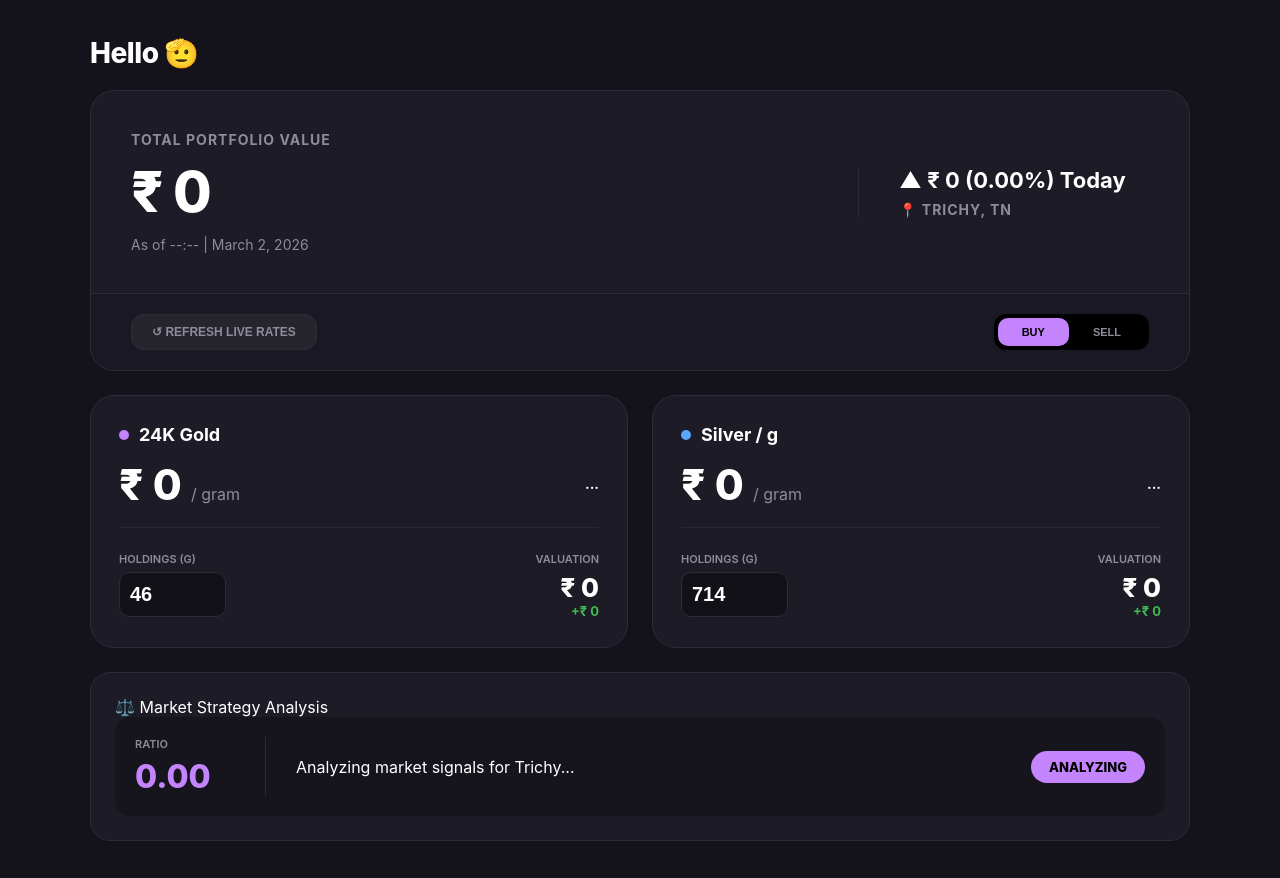
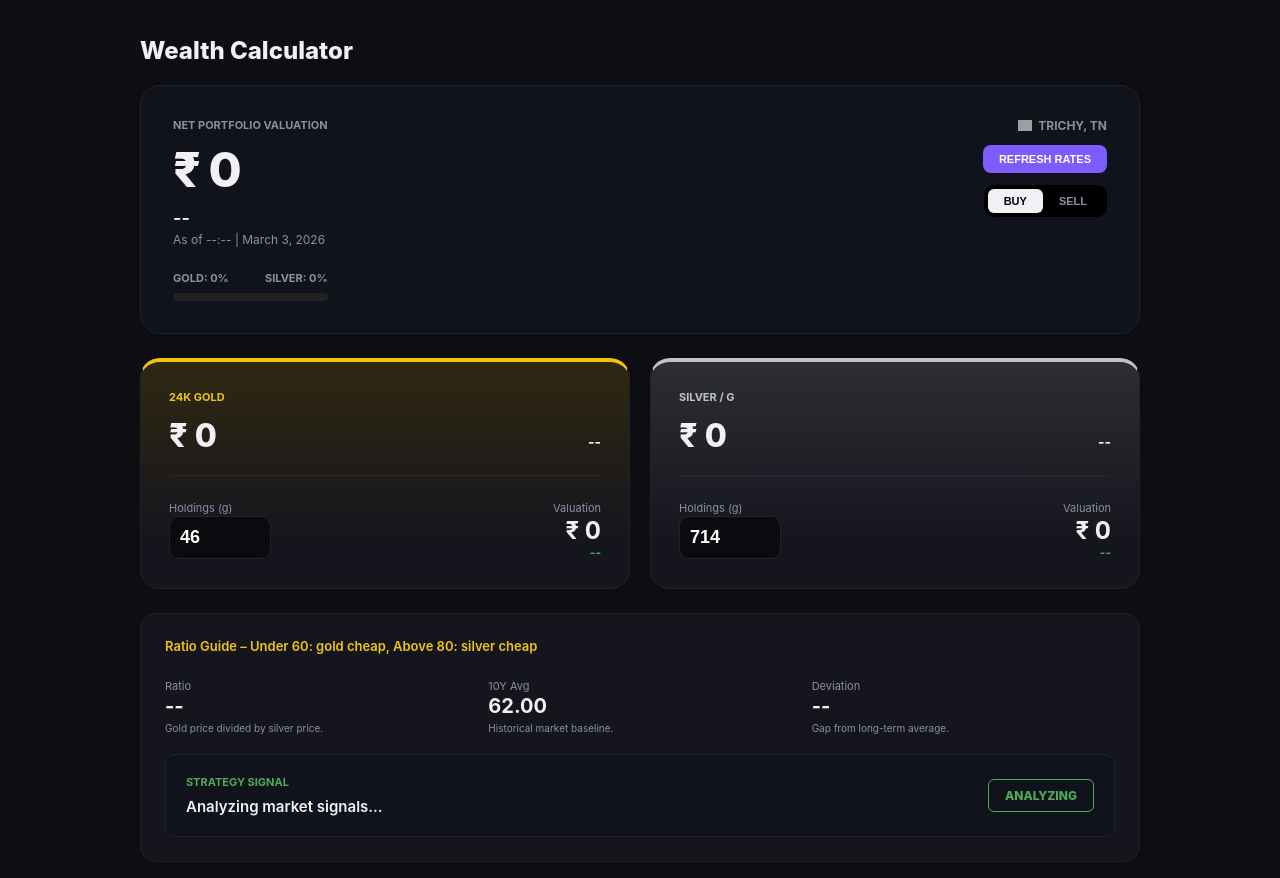
Before and after one commit to hasanazeerkhan/portfoliotracker, a website: page index.html in a window 1280 px wide. Before the commit the page ends 857 px from the top, so only its background shows below. Drawn offline with Linux system fonts and the light colour scheme; no server answers; grey boxes are pictures that could not be loaded.

Commit message:
feat: color changing functionality and new features

```diff
--- a/index.html
+++ b/index.html
@@ -3,157 +3,149 @@
 <head>
     <meta charset="UTF-8">
     <meta name="viewport" content="width=device-width, initial-scale=1.0">
-    <link rel="icon" type="image/png" href="favicon.png">
-    <title>Portfolio Tracker | Gold & Silver</title>
+    <title>Portfolio Tracker | Analytical Signal Engine</title>
     <style>
         :root {
-            --bg: #14121a; --card: #1d1b26; --border: #2d2b38;
-            --gold: #c384fd; --silver: #58a6ff; --white: #ffffff;
-            --text-dim: #8e8c9a; --val-grad: linear-gradient(90deg, #232235 0%, #1c1a2b 100%);
-            --up: #3fb950; --down: #f85149;
+            --bg: #0d0d12; --card: #15151e; --border: #22222e;
+            --gold-fill: rgba(241, 196, 15, 0.15); --gold-border: #f1c40f;
+            --silver-fill: rgba(189, 195, 199, 0.18); --silver-border: #bdc3c7;
+            --white: #f0f0f5; --text-dim: #8a8fa3; --accent: #7c5cfc;
+            --gain: #4daa57; --loss: #e05a5a;
         }
         body { background: var(--bg); color: var(--white); font-family: 'Inter', sans-serif; padding: 16px; margin: 0; }
-        .container { max-width: 1100px; margin: auto; }
+        .container { max-width: 1000px; margin: auto; }
 
         header { padding: 20px 0; }
-        .site-name { font-weight: 800; font-size: 28px; color: var(--white); letter-spacing: -0.5px; }
+        .site-name { font-weight: 800; font-size: 24px; color: var(--white); }
 
-        /* Portfolio Card - Styled exactly as image_17765a.png */
         .portfolio-card {
-            background: #1d1b26; border: 1px solid var(--border); border-radius: 24px;
-            padding: 0; margin-bottom: 24px; overflow: hidden;
+            background: #11131c; border: 1px solid var(--border); border-radius: 20px;
+            padding: 32px; margin-bottom: 24px; position: relative;
         }
-        .p-card-main {
-            display: flex; padding: 40px; justify-content: space-between; align-items: center;
-            border-bottom: 1px solid var(--border);
-        }
-        .p-label { font-size: 14px; font-weight: 700; color: var(--text-dim); text-transform: uppercase; letter-spacing: 1px; }
-        .p-val { font-size: 56px; font-weight: 800; margin: 10px 0; letter-spacing: -1.5px; }
-        .p-timestamp { font-size: 14px; color: var(--text-dim); }
+        .p-card-main { display: flex; justify-content: space-between; align-items: flex-start; }
+        .p-val { font-size: 48px; font-weight: 800; margin: 8px 0; letter-spacing: -1.5px; }
+        .daily-line { font-size: 18px; font-weight: 600; margin-top: 8px; }
 
-        .p-right { text-align: left; border-left: 1px solid var(--border); padding-left: 40px; min-width: 250px; }
-        .shift-large { font-size: 22px; font-weight: 700; }
+        .alloc-section { margin-top: 24px; }
+        .alloc-header { display: flex; justify-content: space-between; font-size: 11px; color: var(--text-dim); text-transform: uppercase; font-weight: 700; margin-bottom: 8px; }
+        .alloc-bar { display: flex; height: 8px; background: #222; border-radius: 4px; overflow: hidden; }
+        .bar-gold { background: var(--gold-border); transition: width 0.4s ease; }
+        .bar-silver { background: var(--silver-border); transition: width 0.4s ease; }
 
-        .p-card-actions { display: flex; justify-content: space-between; padding: 20px 40px; background: rgba(0,0,0,0.1); align-items: center; }
-        .action-btn-outline {
-            background: rgba(255,255,255,0.05); border: 1px solid var(--border); color: var(--text-dim);
-            padding: 10px 20px; border-radius: 12px; cursor: pointer; font-weight: 600; font-size: 12px;
-            display: flex; align-items: center; gap: 8px; text-transform: uppercase;
-        }
-        .toggle-group { display: flex; background: #000; padding: 4px; border-radius: 12px; }
-        .toggle-btn { background: transparent; border: none; color: var(--text-dim); padding: 8px 24px; border-radius: 10px; cursor: pointer; font-weight: 700; font-size: 11px; }
-        .toggle-btn.active { background: var(--gold); color: #000; }
+        .header-controls { position: absolute; top: 32px; right: 32px; display: flex; flex-direction: column; align-items: flex-end; gap: 12px; }
+        .map-pin { width: 14px; height: 14px; background: url('https://upload.wikimedia.org/wikipedia/commons/3/39/Google_Maps_icon_%282015-2020%29.svg') no-repeat center; background-size: contain; display: inline-block; vertical-align: middle; }
+        .loc-badge { font-size: 12px; color: var(--text-dim); font-weight: 700; display: flex; align-items: center; gap: 6px; }
 
-        /* Assets Grid */
-        .grid { display: grid; grid-template-columns: repeat(auto-fit, minmax(400px, 1fr)); gap: 24px; }
-        .asset-card { background: var(--card); border: 1px solid var(--border); border-radius: 24px; padding: 28px; }
-        .asset-header { display: flex; align-items: center; gap: 10px; font-weight: 700; font-size: 18px; margin-bottom: 14px; }
-        .dot { width: 10px; height: 10px; border-radius: 50%; }
-        .price-big { font-size: 42px; font-weight: 800; margin: 0; }
-        .unit { font-size: 16px; color: var(--text-dim); font-weight: 400; }
-        .mkt-move { font-size: 14px; font-weight: 700; text-align: right; margin-top: -35px; }
+        .refresh-btn { background: var(--accent); color: #fff; border: none; padding: 8px 16px; border-radius: 8px; font-weight: 800; cursor: pointer; font-size: 11px; text-transform: uppercase; }
+        .toggle-group { display: flex; background: #000; padding: 4px; border-radius: 10px; }
+        .btn-toggle { background: transparent; border: none; color: var(--text-dim); padding: 6px 16px; border-radius: 6px; cursor: pointer; font-size: 11px; font-weight: 800; }
+        .btn-toggle.active { background: var(--white); color: #000; }
 
-        .card-footer { display: flex; justify-content: space-between; padding-top: 24px; border-top: 1px solid #2a2835; margin-top: 35px; }
-        .f-label { font-size: 11px; color: var(--text-dim); text-transform: uppercase; font-weight: 600; margin-bottom: 6px; }
-        .f-val { font-size: 26px; font-weight: 800; }
-        .holdings-input { background: #121118; border: 1px solid var(--border); color: #fff; padding: 10px; border-radius: 10px; width: 85px; font-size: 20px; font-weight: 800; }
+        .grid { display: grid; grid-template-columns: repeat(auto-fit, minmax(400px, 1fr)); gap: 20px; }
+        .asset-card { border-radius: 20px; padding: 28px; border: 1px solid var(--border); position: relative; }
+        .asset-card.gold { background: linear-gradient(180deg, var(--gold-fill) 0%, var(--card) 80%); border-top: 4px solid var(--gold-border); }
+        .asset-card.silver { background: linear-gradient(180deg, var(--silver-fill) 0%, var(--card) 80%); border-top: 4px solid var(--silver-border); }
 
-        /* Strategy Section */
-        .strategy-box { background: var(--card); border: 1px solid var(--border); border-radius: 20px; padding: 24px; margin-top: 24px; }
-        .strat-ui { display: flex; align-items: center; background: rgba(0,0,0,0.25); border-radius: 16px; padding: 20px; }
-        .ratio-col { border-right: 1px solid var(--border); padding-right: 30px; min-width: 100px; }
-        .advice-col { flex: 1; padding-left: 30px; display: flex; align-items: center; justify-content: space-between; gap: 20px; }
-        .advice-badge { background: var(--gold); color: #000; padding: 8px 18px; border-radius: 100px; font-size: 13px; font-weight: 800; }
+        .price-big { font-size: 32px; font-weight: 800; }
+        .card-footer { display: flex; justify-content: space-between; padding-top: 20px; border-top: 1px solid rgba(255,255,255,0.05); margin-top: 20px; }
+        .holdings-input { background: rgba(0,0,0,0.5); border: 1px solid var(--border); color: #fff; padding: 10px; border-radius: 10px; width: 80px; font-size: 18px; font-weight: 800; outline: none; }
 
-        .gain { color: var(--up); } .loss { color: var(--down); }
+        .strategy-box { background: var(--card); border: 1px solid var(--border); border-radius: 16px; padding: 24px; margin-top: 24px; }
+        .strat-intro { font-size: 13px; color: var(--gold-border); margin-bottom: 20px; font-weight: 600; }
+        .strat-grid { display: grid; grid-template-columns: repeat(3, 1fr); gap: 20px; margin-bottom: 20px; }
+        .strat-val { font-size: 20px; font-weight: 700; }
+        .strat-sub { font-size: 10px; color: var(--text-dim); margin-top: 4px; display: block; line-height: 1.2; }
 
-        /* Mobile Viewport Fixes */
+        .signal-panel { background: #11131c; border: 1px solid var(--border); padding: 20px; border-radius: 10px; display: flex; justify-content: space-between; align-items: center; }
+        .signal-badge { border: 1px solid var(--gain); color: var(--gain); padding: 8px 16px; border-radius: 6px; font-weight: 800; font-size: 12px; }
+
+        .gain { color: var(--gain); } .loss { color: var(--loss); }
+
         @media (max-width: 768px) {
-            .p-card-main { flex-direction: column; align-items: flex-start; gap: 30px; padding: 24px; }
-            .p-right { border-left: none; padding-left: 0; border-top: 1px solid var(--border); padding-top: 20px; width: 100%; }
-            .p-val { font-size: 42px; }
-            .p-card-actions { padding: 15px 24px; flex-direction: column; gap: 20px; }
-            .action-btn-outline { width: 100%; justify-content: center; }
-            .grid { grid-template-columns: 1fr; }
-            .strat-ui { flex-direction: column; align-items: flex-start; gap: 20px; }
-            .ratio-col { border-right: none; padding-right: 0; border-bottom: 1px solid var(--border); padding-bottom: 15px; width: 100%; }
-            .advice-col { padding-left: 0; flex-direction: column; align-items: flex-start; }
+            .p-card-main { flex-direction: column; }
+            .header-controls { position: static; flex-direction: row; justify-content: space-between; width: 100%; margin-top: 20px; }
+            .grid, .strat-grid { grid-template-columns: 1fr; }
+            .signal-panel { flex-direction: column; align-items: flex-start; gap: 15px; }
         }
     </style>
 </head>
 <body>
 
 <div class="container">
-    <header><div class="site-name">Hello 🫡</div></header>
+    <header><div class="site-name">Wealth Calculator</div></header>
 
     <div class="portfolio-card">
         <div class="p-card-main">
             <div class="p-left">
-                <div class="p-label">Total Portfolio Value</div>
-                <div class="p-val" id="total-val">₹ 0</div>
-                <div class="p-timestamp" id="p-time">As of --:-- | March 2, 2026</div>
+                <div style="font-size: 11px; font-weight: 700; color: var(--text-dim); text-transform: uppercase;">Net Portfolio Valuation</div>
+                <div id="total-val" class="p-val">₹ 0</div>
+                <div id="daily-line" class="daily-line">--</div>
+                <div id="p-time" style="font-size:12px; color:var(--text-dim); margin-top:4px;">As of --:-- | March 3, 2026</div>
+
+                <div class="alloc-section">
+                    <div class="alloc-header">
+                        <span>Gold: <span id="g-perc">0%</span></span>
+                        <span>Silver: <span id="s-perc">0%</span></span>
+                    </div>
+                    <div class="alloc-bar">
+                        <div id="g-bar" class="bar-gold" style="width: 0%"></div>
+                        <div id="s-bar" class="bar-silver" style="width: 0%"></div>
+                    </div>
+                </div>
             </div>
-            <div class="p-right">
-                <div id="total-shift-val" class="shift-large">▲ ₹ 0 (0.00%) Today</div>
-                <div class="p-label" style="margin-top:8px;">📍 Trichy, TN</div>
-            </div>
-        </div>
-        <div class="p-card-actions">
-            <button class="action-btn-outline" onclick="refresh()">↺ Refresh Live Rates</button>
-            <div class="toggle-group">
-                <button id="btn-buy" class="toggle-btn active" onclick="setMode('buy')">BUY</button>
-                <button id="btn-sell" class="toggle-btn" onclick="setMode('sell')">SELL</button>
+            <div class="header-controls">
+                <div class="loc-badge"><span class="map-pin"></span> TRICHY, TN</div>
+                <button class="refresh-btn" onclick="refresh()">Refresh Rates</button>
+                <div class="toggle-group">
+                    <button id="btn-buy" class="btn-toggle active" onclick="setMode('buy')">BUY</button>
+                    <button id="btn-sell" class="btn-toggle" onclick="setMode('sell')">SELL</button>
+                </div>
             </div>
         </div>
     </div>
 
     <div class="grid">
-        <div class="asset-card">
-            <div class="asset-header"><span class="dot" style="background:var(--gold)"></span> 24K Gold</div>
-            <div class="price-big" id="gp">₹ 0 <span class="unit">/ gram</span></div>
-            <div id="gm" class="mkt-move">...</div>
+        <div class="asset-card gold">
+            <div style="font-size: 11px; font-weight: 700; color: var(--gold-border); text-transform: uppercase; margin-bottom: 12px;">24K GOLD</div>
+            <div style="display:flex; justify-content:space-between; align-items:baseline;">
+                <div id="gp" class="price-big">₹ 0</div>
+                <div id="gm" style="font-size:14px; font-weight:700;">--</div>
+            </div>
             <div class="card-footer">
-                <div><div class="f-label">Holdings (g)</div><input type="number" id="gw" class="holdings-input" oninput="calc()"></div>
-                <div style="text-align: right;"><div class="f-label">Valuation</div><div id="gv" class="f-val">₹ 0</div><div id="gs" class="gain" style="font-size:13px; font-weight:700;">+₹ 0</div></div>
+                <div><label style="font-size: 11px; color: var(--text-dim);">Holdings (g)</label><br><input type="number" id="gw" class="holdings-input" oninput="calc()"></div>
+                <div style="text-align: right;"><label style="font-size: 11px; color: var(--text-dim);">Valuation</label><div id="gv" style="font-size:24px; font-weight:700;">₹ 0</div><div id="gs" class="gain" style="font-size:12px; font-weight:700;">--</div></div>
             </div>
         </div>
-        <div class="asset-card">
-            <div class="asset-header"><span class="dot" style="background:var(--silver)"></span> Silver / g</div>
-            <div class="price-big" id="sp">₹ 0 <span class="unit">/ gram</span></div>
-            <div id="sm" class="mkt-move">...</div>
+        <div class="asset-card silver">
+            <div style="font-size: 11px; font-weight: 700; color: var(--silver-border); text-transform: uppercase; margin-bottom: 12px;">SILVER / G</div>
+            <div style="display:flex; justify-content:space-between; align-items:baseline;">
+                <div id="sp" class="price-big">₹ 0</div>
+                <div id="sm" style="font-size:14px; font-weight:700;">--</div>
+            </div>
             <div class="card-footer">
-                <div><div class="f-label">Holdings (g)</div><input type="number" id="sw" class="holdings-input" oninput="calc()"></div>
-                <div style="text-align: right;"><div class="f-label">Valuation</div><div id="sv" class="f-val">₹ 0</div><div id="ss" class="gain" style="font-size:13px; font-weight:700;">+₹ 0</div></div>
+                <div><label style="font-size: 11px; color: var(--text-dim);">Holdings (g)</label><br><input type="number" id="sw" class="holdings-input" oninput="calc()"></div>
+                <div style="text-align: right;"><label style="font-size: 11px; color: var(--text-dim);">Valuation</label><div id="sv" style="font-size:24px; font-weight:700;">₹ 0</div><div id="ss" class="gain" style="font-size:12px; font-weight:700;">--</div></div>
             </div>
         </div>
     </div>
 
     <div class="strategy-box">
-        <div class="strat-title">⚖️ Market Strategy Analysis</div>
-        <div class="strat-ui">
-            <div class="ratio-col">
-                <div class="f-label">Ratio</div>
-                <div id="r-val" style="font-size: 32px; font-weight: 800; color: var(--gold);">0.00</div>
-            </div>
-            <div class="advice-col">
-                <div id="advice-text" class="advice-text">Analyzing market signals for Trichy...</div>
-                <div id="advice-tag" class="advice-badge">ANALYZING</div>
-            </div>
+        <div class="strat-intro">Ratio Guide – Under 60: gold cheap, Above 80: silver cheap</div>
+        <div class="strat-grid">
+            <div><span style="font-size: 11px; color: var(--text-dim);">Ratio</span><div id="r-val" class="strat-val">--</div><span class="strat-sub">Gold price divided by silver price.</span></div>
+            <div><span style="font-size: 11px; color: var(--text-dim);">10Y Avg</span><div class="strat-val">62.00</div><span class="strat-sub">Historical market baseline.</span></div>
+            <div><span style="font-size: 11px; color: var(--text-dim);">Deviation</span><div id="r-dev" class="strat-val">--</div><span class="strat-sub">Gap from long-term average.</span></div>
+        </div>
+        <div class="signal-panel">
+            <div style="flex:1;"><div style="font-size: 11px; font-weight: 700; color: var(--gain);">STRATEGY SIGNAL</div><div id="advice-text" style="font-size:15px; margin-top:8px; font-weight:600;">Analyzing market signals...</div></div>
+            <div id="advice-badge" class="signal-badge">ANALYZING</div>
         </div>
     </div>
 </div>
 
 <script>
     let d = null; let mode = 'buy';
-
-    // Indian Lakhs Formatting
-    const fmtIn = (num) => {
-        return num.toLocaleString('en-IN', {
-            maximumFractionDigits: 0,
-            style: 'currency',
-            currency: 'INR'
-        }).replace('₹', '₹ ');
-    };
+    const fmt = (n) => n.toLocaleString('en-IN', { style: 'currency', currency: 'INR', maximumFractionDigits: 0 }).replace('₹', '₹ ');
 
     window.onload = () => {
         document.getElementById('gw').value = localStorage.getItem('gw') || '46';
@@ -165,25 +157,20 @@
         mode = m;
         document.getElementById('btn-buy').classList.toggle('active', m === 'buy');
         document.getElementById('btn-sell').classList.toggle('active', m === 'sell');
-        calc();
+        calc(); // Recalculate valuations immediately when mode changes
     }
 
     async function refresh() {
         try {
             const res = await fetch('/.netlify/functions/rates');
             d = await res.json();
-            document.getElementById('r-val').innerText = d.ratio;
-            document.getElementById('advice-tag').innerText = d.strategy.advice;
+            document.getElementById('r-val').innerText = d.ratio.current;
+            document.getElementById('r-dev').innerText = d.ratio.deviation + '%';
+            document.getElementById('r-dev').className = `strat-val ${d.ratio.deviation < 0 ? 'gain' : 'loss'}`;
+            document.getElementById('advice-badge').innerText = d.strategy.advice;
             document.getElementById('advice-text').innerText = d.strategy.explanation;
-            fmtMkt('gm', d.gold.change); fmtMkt('sm', d.silver.change);
             calc();
-        } catch (e) { console.error("Refresh failed"); }
-    }
-
-    function fmtMkt(id, v) {
-        const el = document.getElementById(id); const s = v >= 0 ? '+' : '-';
-        el.className = `mkt-move ${v >= 0 ? 'gain' : 'loss'}`;
-        el.innerText = `${s}₹ ${Math.abs(v)} /g`;
+        } catch (e) { console.error("Refresh Error"); }
     }
 
     function calc() {
@@ -192,39 +179,60 @@
         const sw = parseFloat(document.getElementById('sw').value) || 0;
         localStorage.setItem('gw', gw); localStorage.setItem('sw', sw);
 
-        const gp = mode === 'buy' ? d.gold.buy : d.gold.sell;
-        const sp = mode === 'buy' ? d.silver.buy : d.silver.sell;
+        // Correct Price Selection based on Mode
+        const gp = mode === 'buy' ? d.gold.price : (d.gold.price * 0.97);
+        const sp = mode === 'buy' ? d.silver.price : (d.silver.price * 0.97);
 
-        document.getElementById('gp').innerHTML = `${fmtIn(gp)} <span class="unit">/ gram</span>`;
-        document.getElementById('sp').innerHTML = `${fmtIn(sp)} <span class="unit">/ gram</span>`;
+        const gv = gw * gp;
+        const sv = sw * sp;
+        const tv = gv + sv;
+        const prevVal = (gw * d.gold.prevClose) + (sw * d.silver.prevClose);
 
-        const gv = gw * gp; const sv = sw * sp;
-        const tv = gv + sv;
-        const gd = d.gold.change * gw; const sd = d.silver.change * sw;
-        const td = gd + sd;
+        document.getElementById('total-val').innerText = fmt(tv);
 
-        document.getElementById('gv').innerText = fmtIn(gv);
-        document.getElementById('sv').innerText = fmtIn(sv);
-        document.getElementById('total-val').innerText = fmtIn(tv);
+        // Allocation Logic
+        if (tv > 0) {
+            const gPerc = (gv / tv) * 100;
+            const sPerc = (sv / tv) * 100;
+            document.getElementById('g-perc').innerText = Math.round(gPerc) + '%';
+            document.getElementById('s-perc').innerText = Math.round(sPerc) + '%';
+            document.getElementById('g-bar').style.width = gPerc + '%';
+            document.getElementById('s-bar').style.width = sPerc + '%';
+        }
 
-        // Update Shift UI exactly as image_17765a.png
-        const pEl = document.getElementById('total-shift-val');
-        const pShift = tv > 0 ? ((td / (tv - td)) * 100).toFixed(2) : 0;
-        const pSign = td >= 0 ? '▲ +' : '▼ -';
-        pEl.className = `shift-large ${td >= 0 ? 'gain' : 'loss'}`;
-        pEl.innerText = `${pSign}${fmtIn(Math.abs(td)).replace('₹ ', '')} (${Math.abs(pShift)}%) Today`;
+        const change = tv - prevVal;
+        const pct = ((change / prevVal) * 100).toFixed(2);
+        const line = document.getElementById('daily-line');
+        line.className = `daily-line ${change >= 0 ? 'gain' : 'loss'}`;
+        line.innerText = `${change >= 0 ? '▲' : '▼'} ${fmt(Math.abs(change))} (${Math.abs(pct)}%) Today`;
 
-        fmtB('gs', gd); fmtB('ss', sd);
+        // Update individual card prices and valuations
+        document.getElementById('gp').innerText = fmt(mode === 'buy' ? d.gold.price : d.gold.price * 0.97);
+        document.getElementById('sp').innerText = fmt(mode === 'buy' ? d.silver.price : d.silver.price * 0.97);
+        document.getElementById('gv').innerText = fmt(gv);
+        document.getElementById('sv').innerText = fmt(sv);
 
-        const now = new Date();
-        document.getElementById('p-time').innerText =
-            `As of ${now.toLocaleTimeString([], {hour: '2-digit', minute:'2-digit'})} | March 2, 2026`;
+        // Fix P&L arrow consistency
+        const gd = d.gold.change * gw;
+        const sd = d.silver.change * sw;
+        fmtMkt('gm', d.gold.change);
+        fmtMkt('sm', d.silver.change);
+        fmtB('gs', gd);
+        fmtB('ss', sd);
+
+        document.getElementById('p-time').innerText = `As of ${new Date().toLocaleTimeString([], {hour: '2-digit', minute:'2-digit'})} | March 3, 2026`;
+    }
+
+    function fmtMkt(id, v) {
+        const el = document.getElementById(id); const s = v >= 0 ? '▲' : '▼';
+        el.className = `${v >= 0 ? 'gain' : 'loss'}`;
+        el.innerText = `${s} ₹ ${Math.abs(v)} /g`;
     }
 
     function fmtB(id, v) {
-        const el = document.getElementById(id); const s = v >= 0 ? '+' : '-';
+        const el = document.getElementById(id); const s = v >= 0 ? '▲' : '▼';
         el.className = `${v >= 0 ? 'gain' : 'loss'}`;
-        el.innerText = `${s}${fmtIn(Math.abs(v))}`;
+        el.innerText = `${s} ${fmt(Math.abs(v))}`;
     }
 </script>
 </body>
```
Also changed, not shown: netlify/functions/rates.js (+11 -22 lines).
